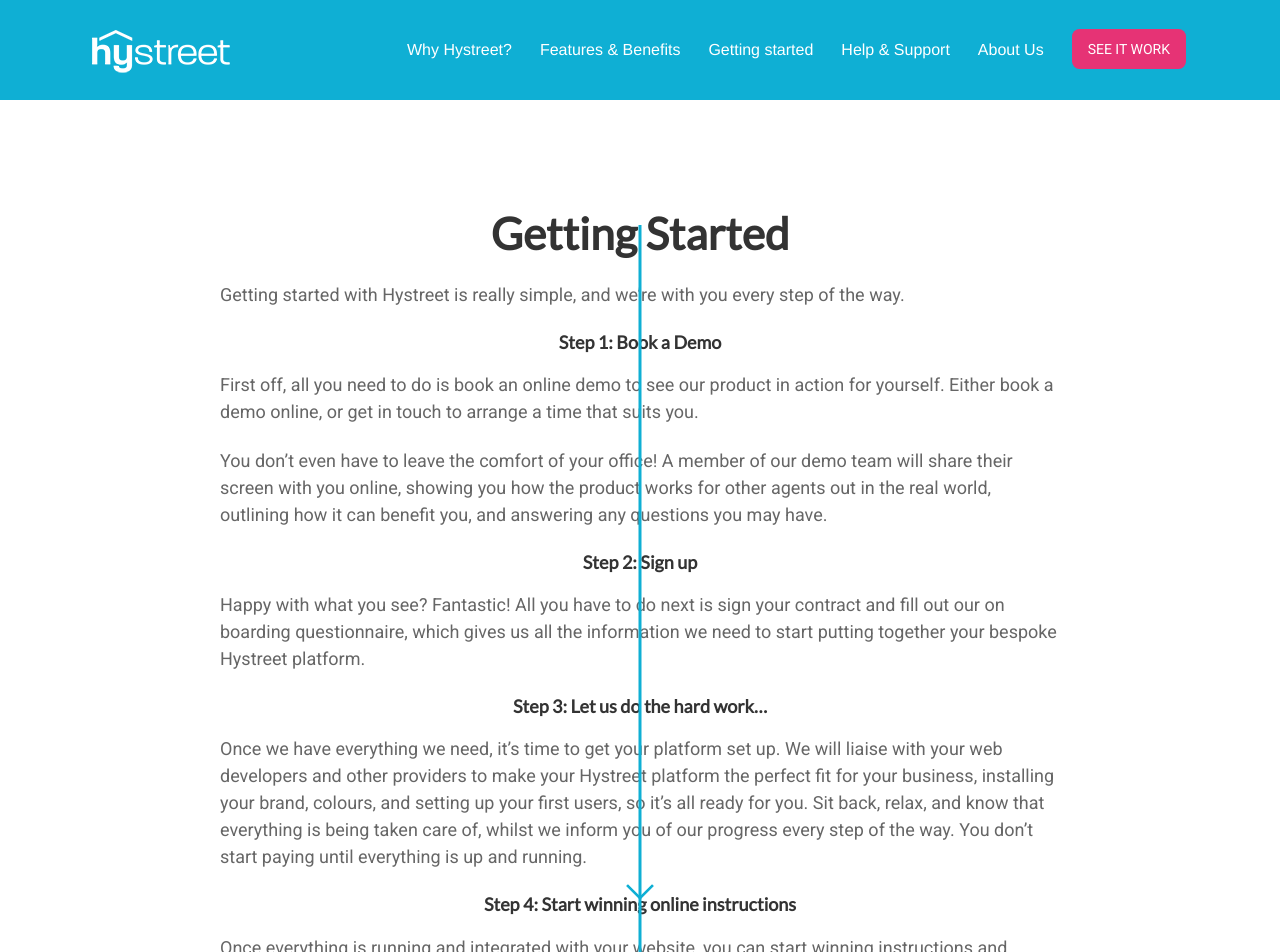
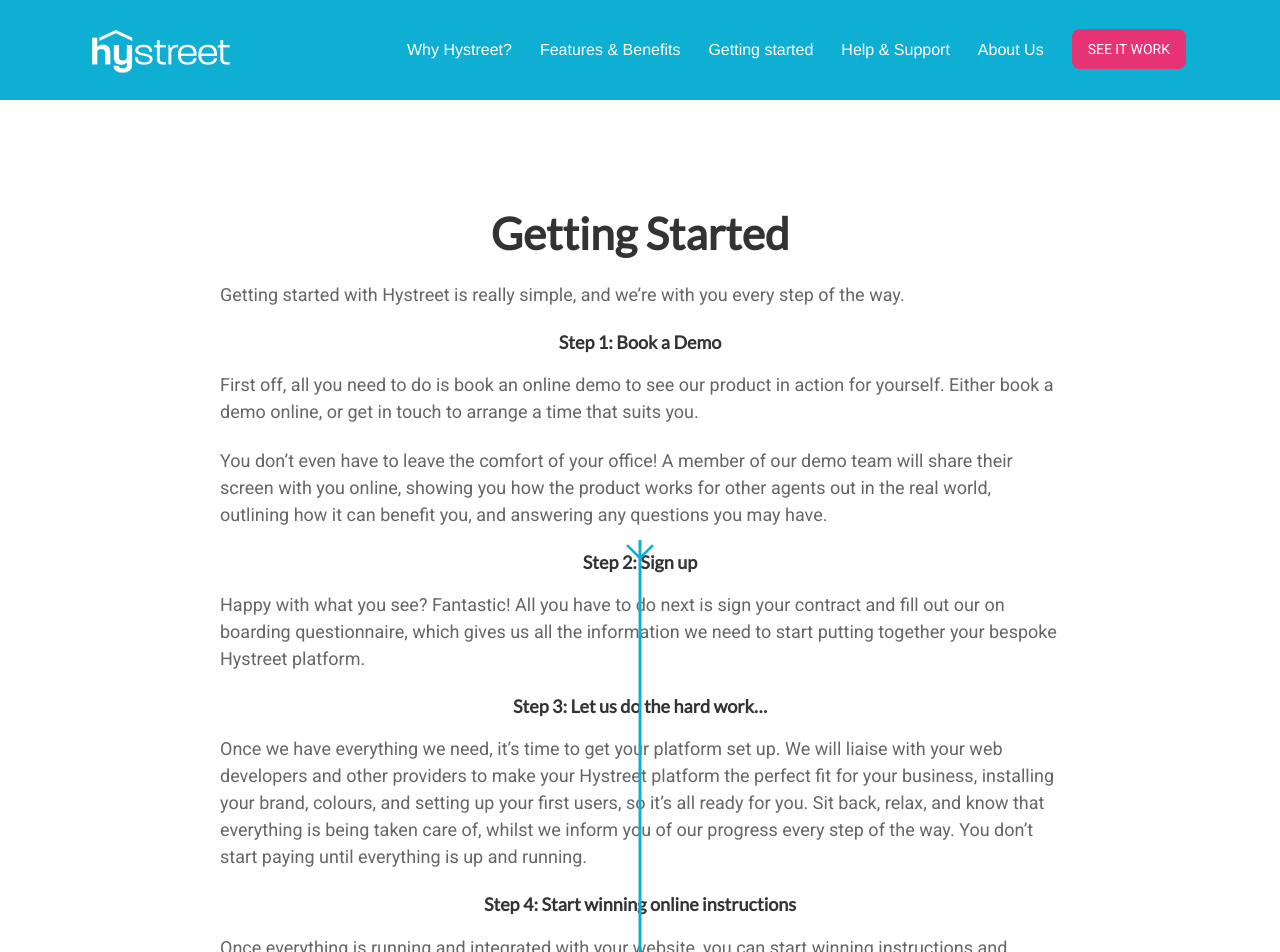
Before and after one commit to hystreet/hystreet.github.io, a Jekyll site: the page built from support/getting-started/index.html, in a window 1280 px wide. Shown: the top 952 px of the page. Built offline with Jekyll 4.4.1, drawn with Linux system fonts in a browser that asks for light colours; some web fonts are replaced; a script that is not in the unit is left out.

Commit message:
Update style.css

```diff
--- a/css/style.css
+++ b/css/style.css
@@ -1108,6 +1108,7 @@
     -o-transform: translate(-50%, -4px) rotate(45deg);
     transform: translate(-50%, -4px) rotate(45deg);
     position: absolute;
+    top: 60%;
     bottom: 0px;
     left: 50%;
     content: "";
@@ -1120,7 +1121,7 @@
 
 .getting-started__article:after {
     position: absolute;
-    top: 25%;
+    top: 60%;
     left: 50%;
     -webkit-transform: translateX(-50%);
     -moz-transform: translateX(-50%);
```
